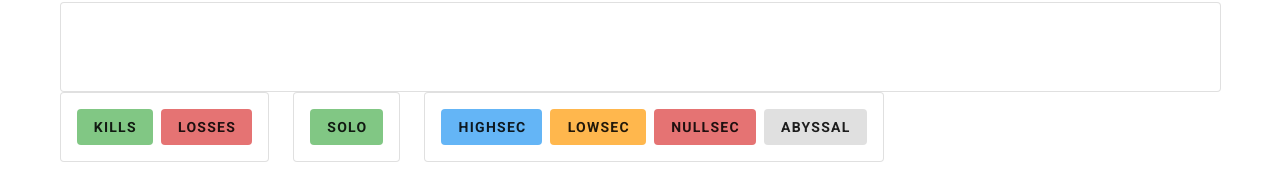
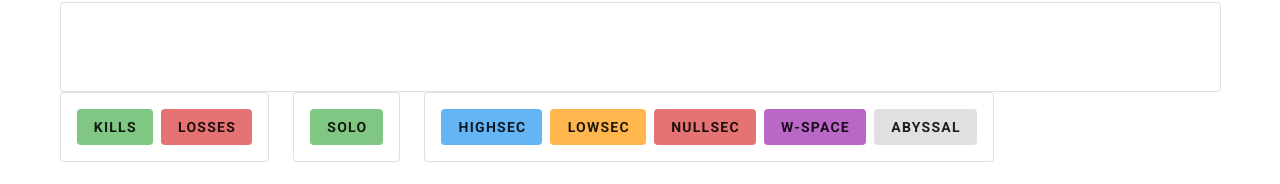
Before and after one commit to LTLPU/zkb-search-tool, a Vue app: page / in a window 1280 px wide. Shown: the part 82-266 px from the top of the page. Built offline with nearby package versions, Linux system fonts and the light colour scheme.

Commit message:
#14 W-Space追加

```diff
--- a/src/components/SearchTool.vue
+++ b/src/components/SearchTool.vue
@@ -135,6 +135,14 @@
                 </v-btn>
                 <v-btn
                   depressed
+                  class="mr-2 font-weight-bold"
+                  color="purple lighten-2"
+                  v-on:click="addWSpace()"
+                >
+                  W-Space
+                </v-btn>
+                <v-btn
+                  depressed
                   class="font-weight-bold"
                   color="grey lighten-2"
                   v-on:click="addAbyssal()"
@@ -235,6 +243,9 @@ export default {
     },
     addLowsec: function () {
       this.addCriteria(ZkbSearchCriteriaItemTypes.Lowsec)
+    },
+    addWSpace: function () {
+      this.addCriteria(ZkbSearchCriteriaItemTypes.WSpace)
     },
     addNullsec: function () {
       this.addCriteria(ZkbSearchCriteriaItemTypes.Nullsec)
--- a/src/components/entity/ZkbSearchCriteriaItem.js
+++ b/src/components/entity/ZkbSearchCriteriaItem.js
@@ -23,6 +23,8 @@ export class ZkbSearchCriteriaItemFactory {
         return new LowsecSearchCriteriaListItem()
       case ZkbSearchCriteriaItemTypes.Nullsec:
         return new NullsecSearchCriteriaListItem()
+      case ZkbSearchCriteriaItemTypes.WSpace:
+        return new WSpaceSearchCriteriaListItem()
       case ZkbSearchCriteriaItemTypes.Abyssal:
         return new AbyssalSearchCriteriaListItem()
       case ZkbSearchCriteriaItemTypes.Group:
@@ -52,6 +54,7 @@ export const ZkbSearchCriteriaItemTypes = {
   Highsec: 'highsec',
   Lowsec: 'lowsec',
   Nullsec: 'nullsec',
+  WSpace: 'w-space',
   Abyssal: 'abyssal',
   Group: 'group',
   Ship: 'ship',
@@ -272,6 +275,20 @@ export class NullsecSearchCriteriaListItem extends ZkbSearchCriteriaItem {
 }
 
 /**
+ * W-Space
+ */
+export class WSpaceSearchCriteriaListItem extends ZkbSearchCriteriaItem {
+  constructor () {
+    super()
+    this._type = ZkbSearchCriteriaItemTypes.WSpace
+    this._class = 'mdi-diameter'
+    this._label = 'W-Space'
+    this._conflictKey = 2
+    this._sortOrder = 7
+  }
+}
+
+/**
  * Abyssal
  */
 export class AbyssalSearchCriteriaListItem extends ZkbSearchCriteriaItem {
```
